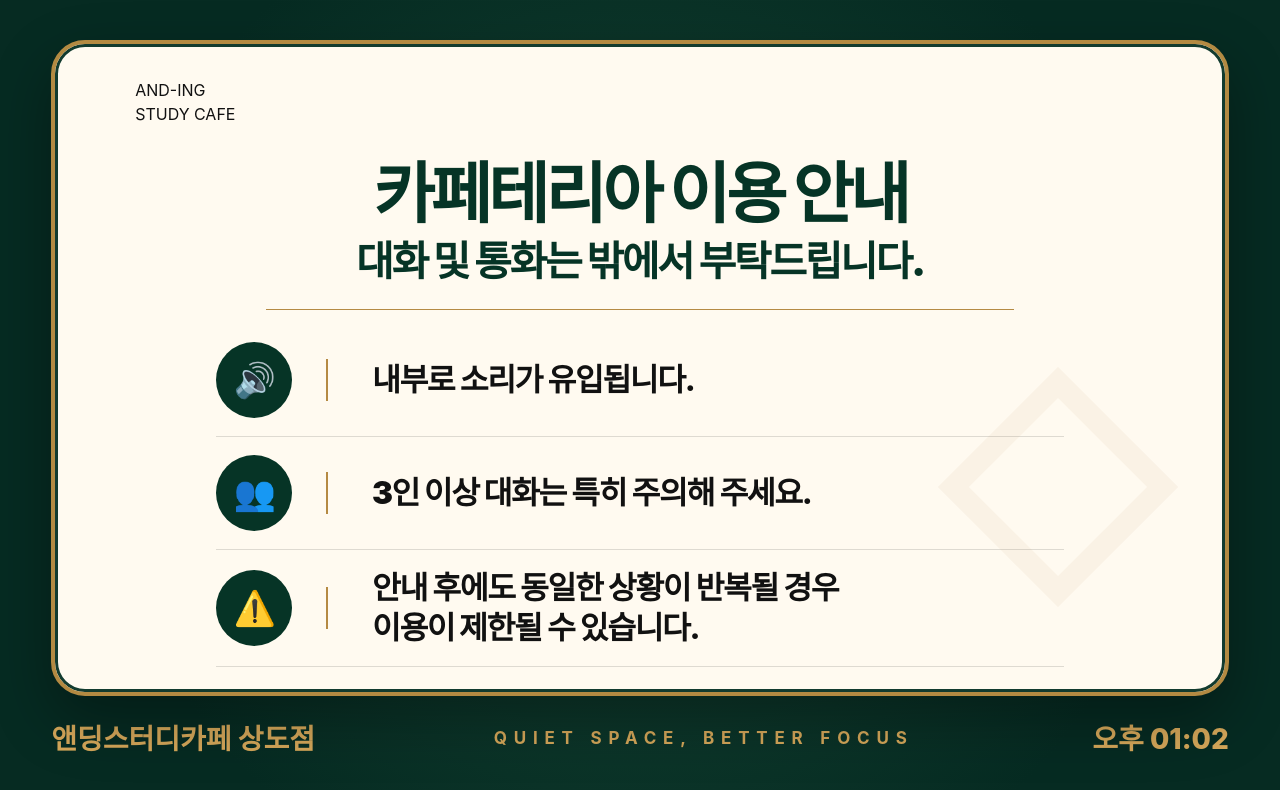
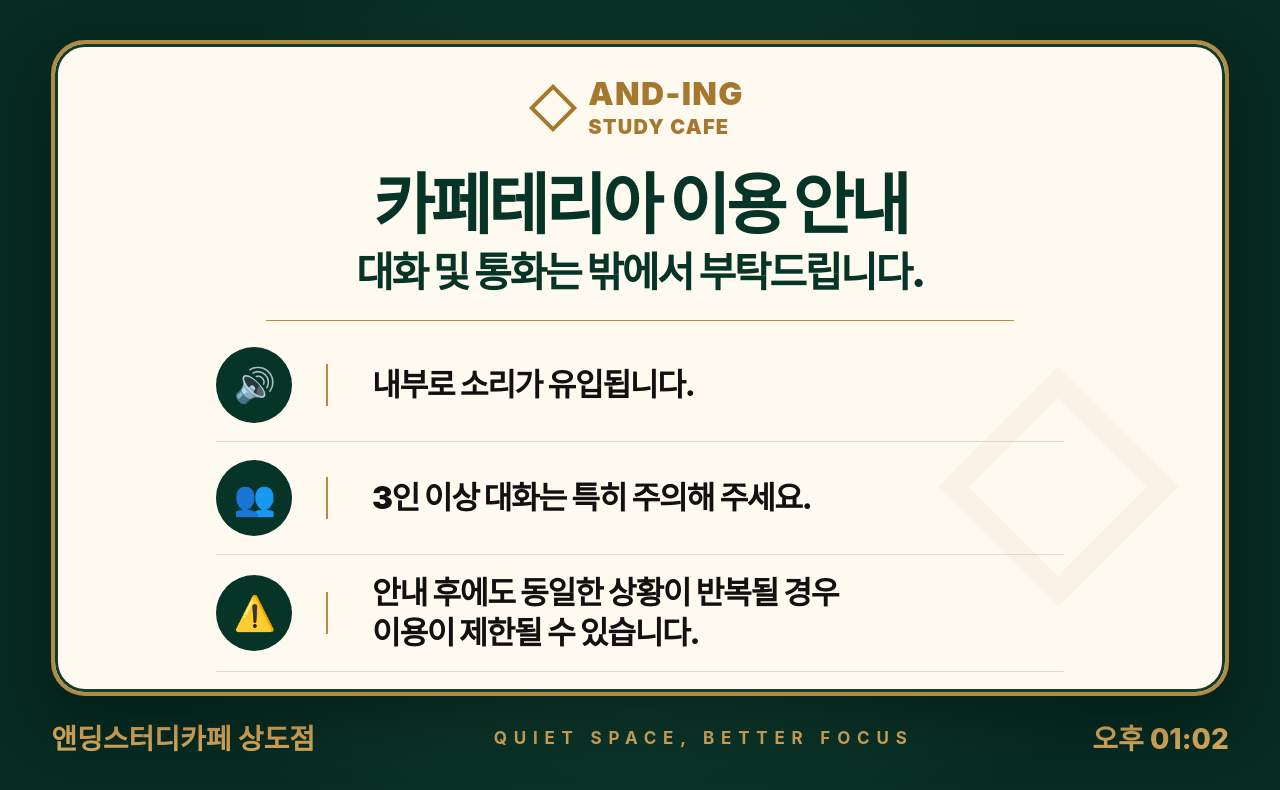
Before and after one commit to mmmkk2/sangdo-lobby, a Next.js app: page / in a window 1280 px wide. Shown: the top 790 px of the page. Built offline with nearby package versions, Linux system fonts and the light colour scheme.

Commit message:
Update globals.css

```diff
--- a/app/globals.css
+++ b/app/globals.css
@@ -182,6 +182,47 @@ body {
   overflow: hidden;
   color: #111;
 }
+
+.brand {
+  width: 100%;
+  display: flex;
+  justify-content: center;
+  align-items: center;
+  gap: 18px;
+  color: #a6782f;
+  font-weight: 900;
+  letter-spacing: 0.08em;
+  flex-shrink: 0;
+}
+
+.brandIcon {
+  width: 34px;
+  height: 34px;
+  border: 4px solid #a6782f;
+  transform: rotate(45deg);
+  box-sizing: border-box;
+  flex-shrink: 0;
+}
+
+.brandText {
+  display: flex;
+  flex-direction: column;
+  align-items: flex-start;
+}
+
+.brandMain {
+  font-size: 32px;
+  line-height: 1;
+  white-space: nowrap;
+}
+
+.brandSub {
+  font-size: 20px;
+  margin-top: 7px;
+  line-height: 1;
+  white-space: nowrap;
+}
+
 .card {
   position: relative;
   width: 92vw;
```
